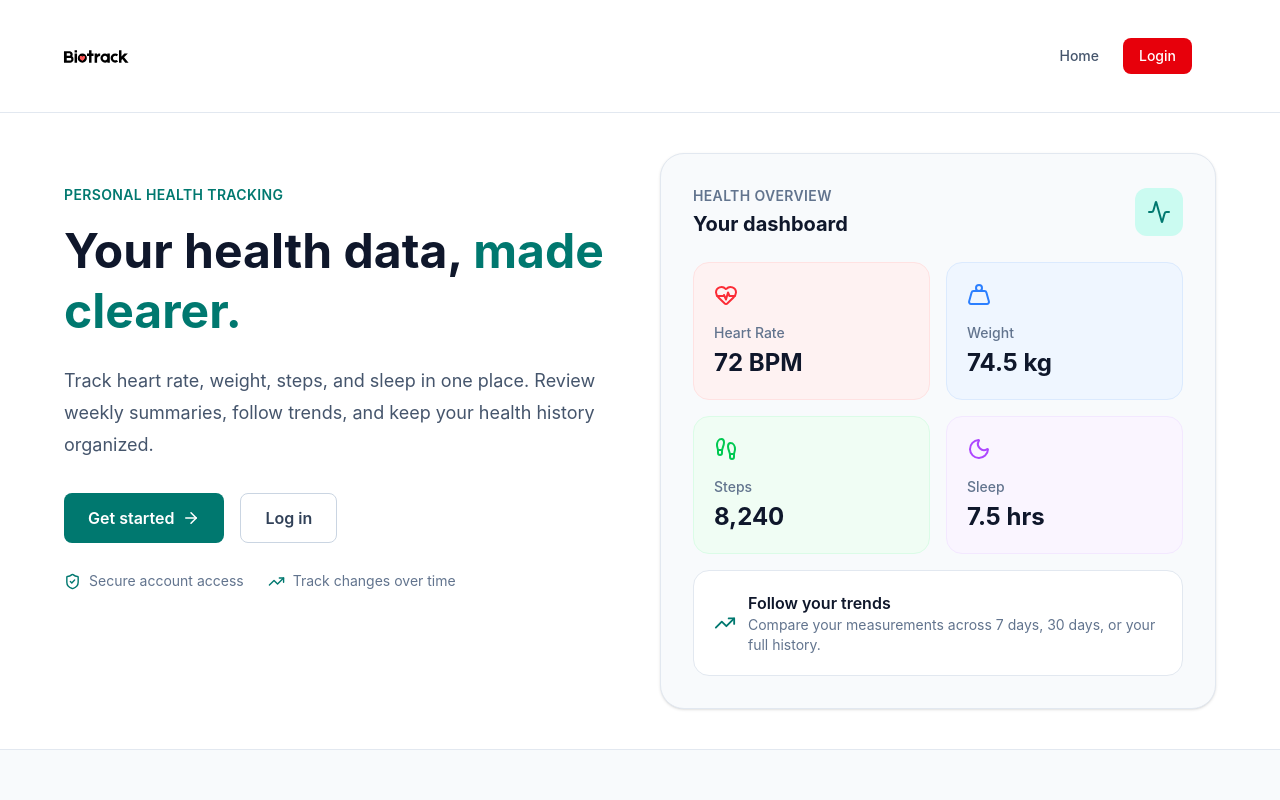
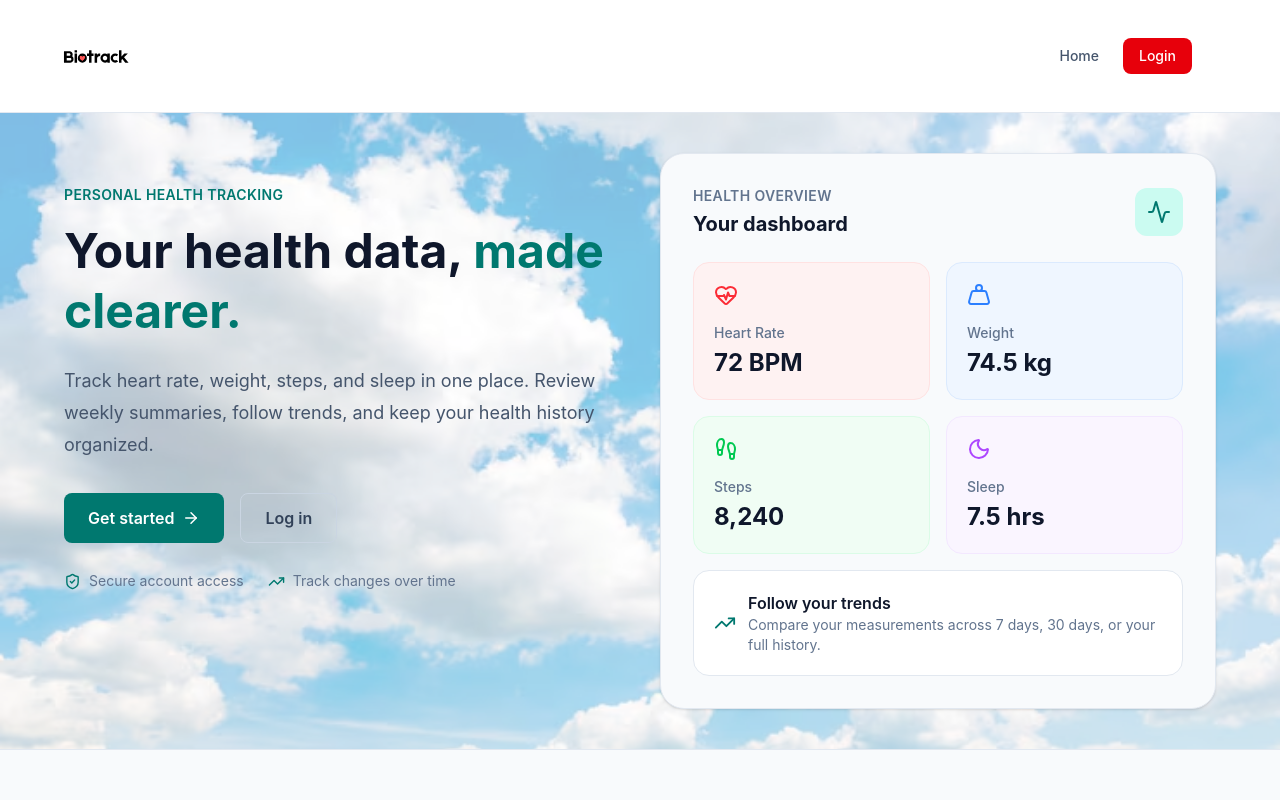
Before and after one commit to Mars-shah/BioTrack, a React (Vite) app in the folder client/: page / in a window 1280 px wide. Shown: the top 800 px of the page. Built offline with nearby package versions, Linux system fonts and the light colour scheme; no server answers.

Commit message:
Adding background to hero

```diff
--- a/client/src/pages/Home.tsx
+++ b/client/src/pages/Home.tsx
@@ -16,8 +16,13 @@ import {
 function Home() {
  return (
    <main className="bg-white">
-     <section className="px-6 py-10">
-       <div className="mx-auto grid max-w-6xl items-start gap-10 lg:grid-cols-2">
+     <section className="relative bg-cover bg-center bg-no-repeat px-6 py-10"
+       style={{
+         backgroundImage: "url('/src/assets/clouds.jpg')",
+       }}
+     >
+       <div className="absolute inset-0 bg-white/50" />
+       <div className="relative mx-auto grid max-w-6xl items-start gap-10 lg:grid-cols-2">
          <div className="lg:pt-8">
            <p className="text-sm font-semibold uppercase tracking-wide text-teal-700">
              Personal health tracking
```
Also changed, not shown: client/src/assets/Clouds.jpg (added).
